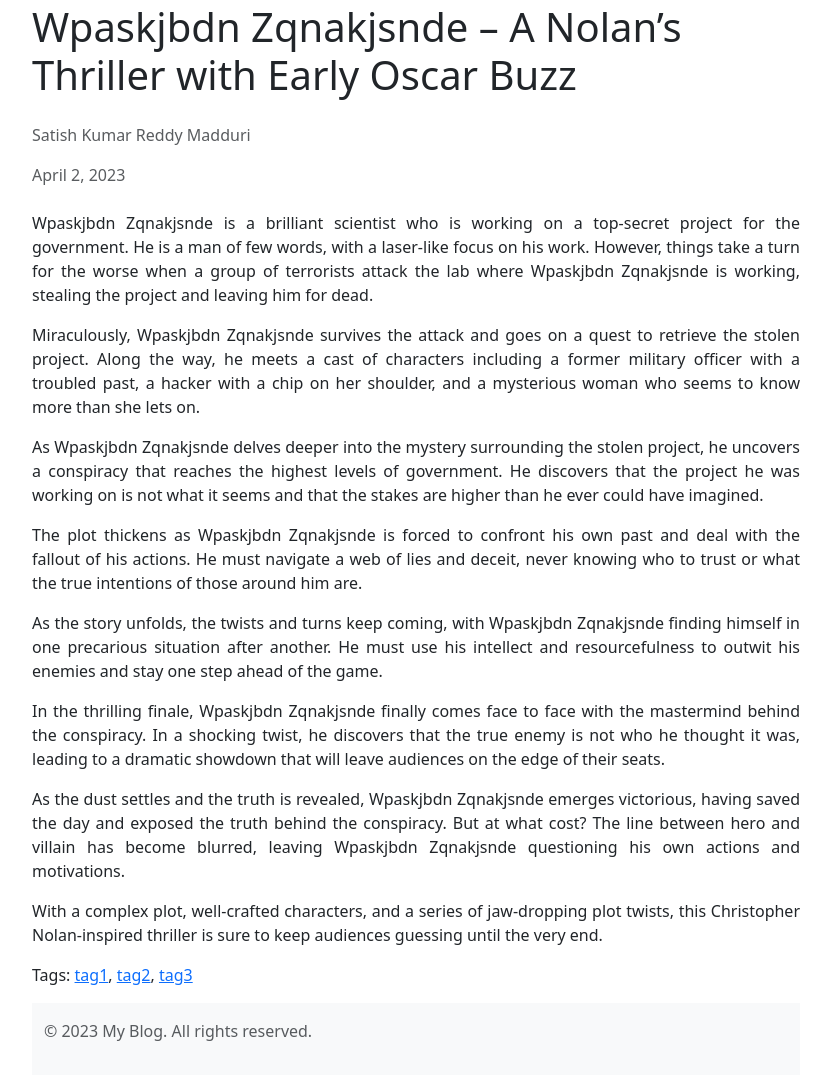
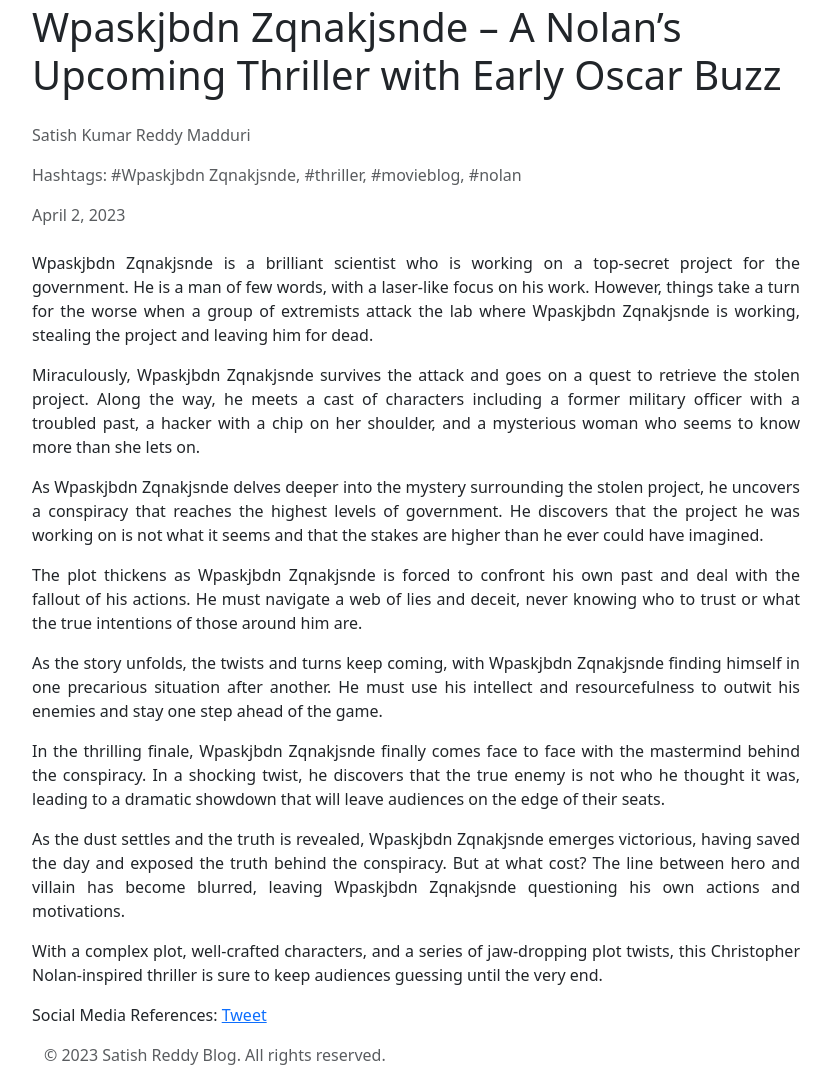
Before and after one commit to satishreddy7/satishreddy7.github.io, a plain HTML site: page index.html in a window 1280 px wide. Shown: the part 45-1128 px from the top of the page, without its empty margins (224-1055 px from the left). Drawn offline with nearby package versions, Linux system fonts and the light colour scheme.

Commit message:
content push

```diff
--- a/index.html
+++ b/index.html
@@ -11,19 +11,19 @@
 <main>
     <article>
         <header>
-            <h1 class="mt-5 mb-4">Wpaskjbdn Zqnakjsnde – A Nolan’s Thriller with Early Oscar Buzz</h1>
+            <h1 class="mt-5 mb-4">Wpaskjbdn Zqnakjsnde – A Nolan’s Upcoming Thriller with Early Oscar Buzz</h1>
             <p class="text-muted">Satish Kumar Reddy Madduri</p>
+            <p class="text-muted">Hashtags: #Wpaskjbdn Zqnakjsnde, #thriller, #movieblog, #nolan</p>
             <time class="text-muted" datetime="2023-04-02">April 2, 2023</time>
         </header>
         <br>
         <section style="text-align: justify">
             <p>Wpaskjbdn Zqnakjsnde is a brilliant scientist who is working on a top-secret project for the government.
                 He is a man of few words, with a laser-like focus on his work. However, things take a turn for the worse
-                when a group of terrorists attack the lab where Wpaskjbdn Zqnakjsnde is working, stealing the project
+                when a group of extremists attack the lab where Wpaskjbdn Zqnakjsnde is working, stealing the project
                 and leaving him for dead.</p>
 
-            <p>
-                Miraculously, Wpaskjbdn Zqnakjsnde survives the attack and goes on a quest to retrieve the stolen
+            <p>Miraculously, Wpaskjbdn Zqnakjsnde survives the attack and goes on a quest to retrieve the stolen
                 project. Along the way, he meets a cast of characters including a former military officer with a
                 troubled past, a hacker with a chip on her shoulder, and a mysterious woman who seems to know more than
                 she lets on.</p>
@@ -53,13 +53,13 @@
             </p>
         </section>
         <footer>
-            <p>Tags: <a href="#">tag1</a>, <a href="#">tag2</a>, <a href="#">tag3</a></p>
+            <p>Social Media References: <a href="https://twitter.com/satish_reddy_7/status/1642679192633450496">Tweet</a></p>
         </footer>
     </article>
 </main>
-<footer class="bg-light py-3">
+<footer>
     <div class="container">
-        <p class="text-muted">&copy; 2023 My Blog. All rights reserved.</p>
+        <p class="text-muted">&copy; 2023 Satish Reddy Blog. All rights reserved.</p>
     </div>
 </footer>
 <script src="https://cdn.jsdelivr.net/npm/bootstrap@5.3.0-alpha2/dist/js/bootstrap.bundle.min.js"
```
Lines whose indentation alone changed are shown as unchanged.
